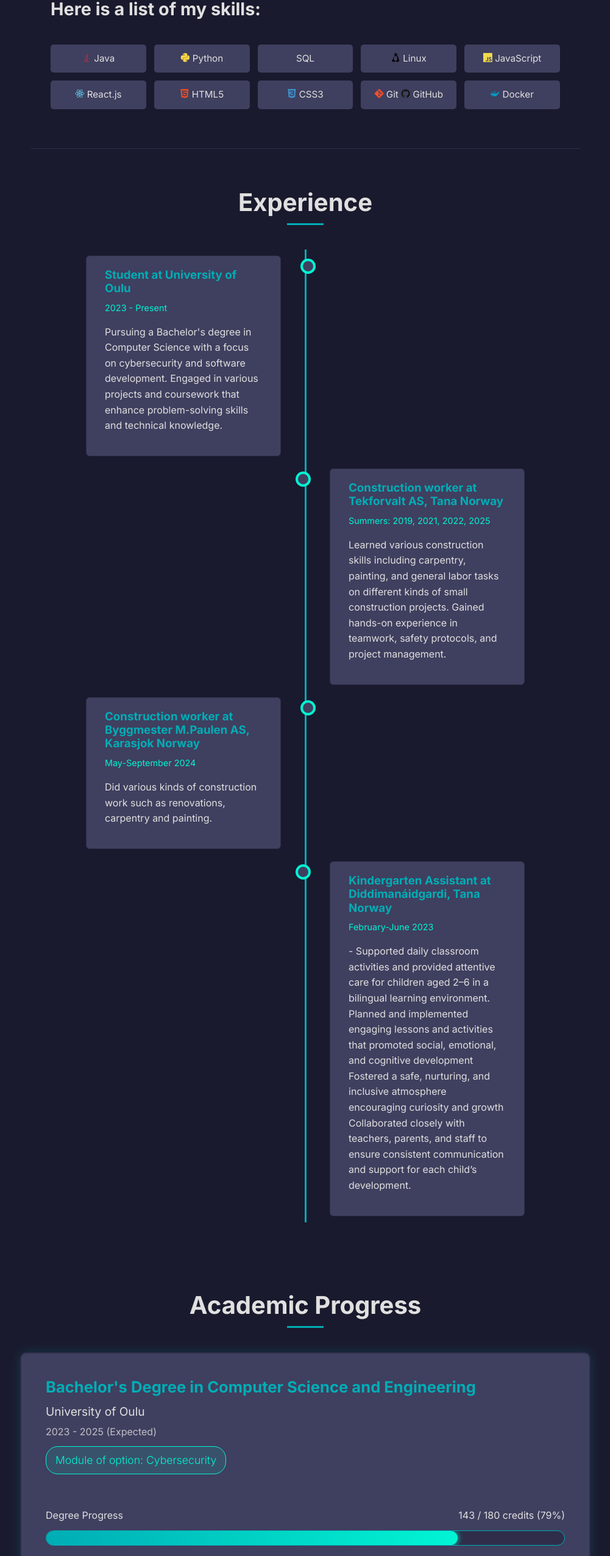
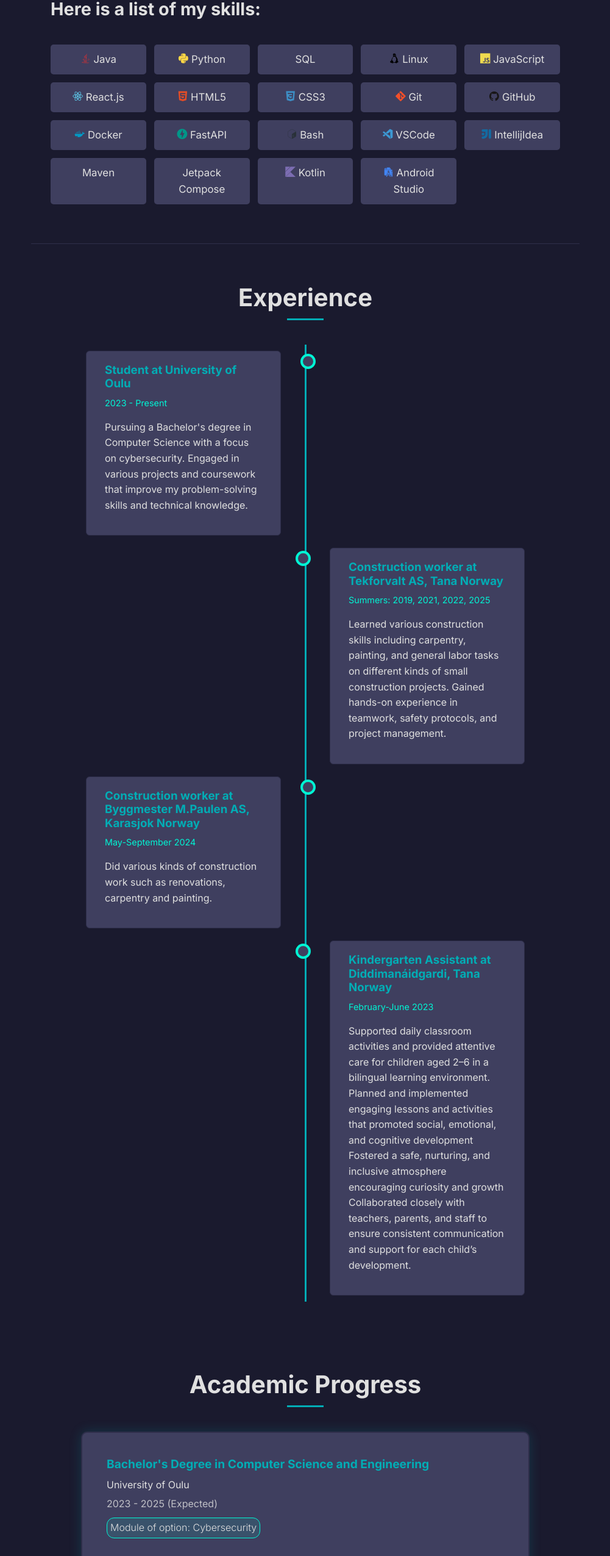
Before and after one commit to AnteTeno/portfolio-website, a React (Create React App) app: page / in a window 1280 px wide. Shown: the part 1020-3571 px from the top of the page at 61% size, without its empty margins (139-1140 px from the left). Built offline with nearby package versions, Linux system fonts and the light colour scheme.

Commit message:
Updated website information and did some styling changes.

```diff
--- a/src/App.js
+++ b/src/App.js
@@ -6,7 +6,6 @@ import About from './components/About';
 import Experience from './components/Experience';
 import Projects from './components/Projects';
 import Story from './components/Story';
-import Contact from './components/Contact';
 import Footer from './components/Footer';
 import AcademicRecord from './components/AcademicRecord';
 
@@ -21,7 +20,6 @@ function App() {
         <AcademicRecord />
         <Projects />
         <Story />
-        <Contact />
       </main>
       <Footer />
     </div>
--- a/src/components/About.css
+++ b/src/components/About.css
@@ -65,7 +65,7 @@
   background-color: var(--secondary);
   padding: 0.7rem 1rem;
   border-radius: 5px;
-  font-size: 0.95rem;
+  font-size: 1.05rem;
   color: var(--text);
   text-align: center;
   transition: background-color 0.3s ease, transform 0.3s ease;
--- a/src/components/About.js
+++ b/src/components/About.js
@@ -15,9 +15,17 @@ const About = () => {
           <li><i className="devicon-react-original colored"></i> React.js</li>
           <li><i className="devicon-html5-plain colored"></i> HTML5</li>
           <li><i className="devicon-css3-plain colored"></i> CSS3</li>
-          <li><i className="devicon-git-plain colored"></i> Git <i className="devicon-github-plain colored"></i> GitHub</li>
+          <li><i className="devicon-git-plain colored"></i> Git</li>
+          <li><i className="devicon-github-plain colored"></i> GitHub </li>
           <li><i className="devicon-docker-plain colored"></i> Docker</li>
-
+          <li><i className="devicon-fastapi-plain colored"></i> FastAPI</li>
+          <li><i className="devicon-bash-plain colored"></i> Bash</li>
+          <li><i className="devicon-vscode-plain colored"></i> VSCode</li>
+          <li><i className="devicon-intellij-plain colored"></i> IntellijIdea</li>
+          <li><i className="devicon-maven-plain colored"></i>Maven</li>
+          <li><i className="devicon-jetpackcompose-plain colored"></i>Jetpack Compose</li>
+          <li><i className="devicon-kotlin-plain colored"></i> Kotlin</li>
+          <li><i className="devicon-androidstudio-plain colored"></i> Android Studio</li>
         </ul>
       </div>
     </section>
--- a/src/components/AcademicRecord.css
+++ b/src/components/AcademicRecord.css
@@ -1,6 +1,6 @@
 .academic-record-section {
   padding: 3rem 2rem;
-  max-width: 1000px;
+  max-width: 800px;
   max-height: 600px;
   margin: 0 auto;
   background-color: var(--background);
@@ -24,14 +24,14 @@
 }
 
 .degree-info h3 {
-  font-size: 1.6rem;
+  font-size: 1.2rem;
   margin-bottom: 10px;
   font-weight: 700;
   color: var(--primary);
 }
 
 .university {
-  font-size: 1.2rem;
+  font-size: 1rem;
   margin-bottom: 5px;
   color: var(--text);
 }
@@ -44,32 +44,32 @@
 }
 
 .specialization {
-  font-size: 1.1rem;
+  font-size: 1rem;
   margin-bottom: 25px;
   font-weight: 100;
-  color: var(--accent);
+  color: var(--text);
   background: rgba(0, 245, 212, 0.1);
   display: inline-block;
-  padding: 8px 15px;
-  border-radius: 20px;
+  padding: 3px 5px;
+  border-radius: 12px;
   border: 1px solid var(--accent);
 }
 
 .progress-bar-container {
-  margin-top: 30px;
+  margin-top: 1px;
 }
 
 .progress-info {
   display: flex;
-  justify-content: space-between;
+  justify-content: start;
   margin-bottom: 12px;
-  font-size: 1rem;
+  font-size: 0.9rem;
   font-weight: 500;
   color: var(--text);
 }
 
 .progress-bar {
-  width: 100%;
+  width: 80%;
   height: 25px;
   background-color: var(--border);
   border-radius: 15px;
--- a/src/components/AcademicRecord.js
+++ b/src/components/AcademicRecord.js
@@ -8,7 +8,7 @@ const AcademicRecord = () => {
     startYear: "2023",
     expectedGraduation: "2025",
     specialization: "Cybersecurity",
-    creditsCompleted: 143,
+    creditsCompleted: 158,
     creditsTotal: 180
   };
 
@@ -26,8 +26,7 @@ const AcademicRecord = () => {
 
         <div className="progress-bar-container">
           <div className="progress-info">
-            <span>Degree Progress</span>
-            <span>{degreeInfo.creditsCompleted} / {degreeInfo.creditsTotal} credits ({Math.round((degreeInfo.creditsCompleted / degreeInfo.creditsTotal) * 100)}%)</span>
+            <span>Progress: {degreeInfo.creditsCompleted} / {degreeInfo.creditsTotal} credits ({Math.round((degreeInfo.creditsCompleted / degreeInfo.creditsTotal) * 100)}%)</span>
           </div>
           <div className="progress-bar">
             <div
--- a/src/components/Contact.css
+++ /dev/null
@@ -1,132 +0,0 @@
-.contact-section {
-  padding: 4rem 2rem;
-  background-color: var(--background);
-  color: var(--text);
-  max-width: 800px;
-  margin: 0 auto;
-}
-
-.contact-content {
-  text-align: center;
-}
-
-.contact-content p {
-  font-size: 1.1rem;
-  margin-bottom: 2rem;
-}
-
-.contact-form {
-  display: flex;
-  flex-direction: column;
-  gap: 1rem;
-  max-width: 600px;
-  margin: 0 auto 2rem;
-  padding: 1.5rem;
-  background-color: var(--secondary);
-  border-radius: 8px;
-  border: 1px solid var(--border);
-}
-
-.form-group {
-  text-align: left;
-}
-
-.form-group label {
-  display: block;
-  margin-bottom: 0.5rem;
-  font-size: 1rem;
-  color: var(--primary);
-}
-
-.form-group input,
-.form-group textarea {
-  width: 100%;
-  padding: 0.8rem;
-  border: 1px solid var(--border);
-  border-radius: 5px;
-  background-color: #2e2e4a; /* Slightly darker than secondary */
-  color: var(--text);
-  font-size: 1rem;
-}
-
-.form-group input:focus,
-.form-group textarea:focus {
-  outline: none;
-  border-color: var(--accent);
-  box-shadow: 0 0 0 2px rgba(0, 255, 204, 0.2);
-}
-
-.contact-form .btn {
-  background-color: var(--primary);
-  color: var(--background);
-  padding: 0.8rem 1.5rem;
-  border-radius: 5px;
-  text-decoration: none;
-  font-weight: bold;
-  border: none;
-  cursor: pointer;
-  transition: background-color 0.3s ease, color 0.3s ease;
-}
-
-.contact-form .btn:hover {
-  background-color: var(--accent);
-  color: var(--background);
-}
-
-.contact-links {
-  margin-top: 2rem;
-}
-
-.contact-links p {
-  font-size: 1rem;
-  margin-bottom: 1rem;
-}
-
-.contact-links ul {
-  list-style: none;
-  padding: 0;
-}
-
-.contact-links li {
-  margin-bottom: 0.5rem;
-}
-
-.contact-links a {
-  color: var(--primary);
-  text-decoration: none;
-  transition: color 0.3s ease;
-}
-
-.contact-links a:hover {
-  color: var(--accent);
-}
-
-/* Responsive adjustments */
-@media (max-width: 768px) {
-  .contact-section {
-    padding: 3rem 1rem;
-  }
-
-  .contact-content p {
-    font-size: 1rem;
-  }
-
-  .contact-form {
-    padding: 1.5rem;
-  }
-
-  .form-group label {
-    font-size: 0.9rem;
-  }
-
-  .form-group input,
-  .form-group textarea {
-    padding: 0.6rem;
-    font-size: 0.9rem;
-  }
-
-  .contact-form .btn {
-    padding: 0.7rem 1.2rem;
-    font-size: 0.9rem;
-  }
-}
--- a/src/components/Contact.js
+++ /dev/null
@@ -1,30 +0,0 @@
-import React from 'react';
-import './Contact.css';
-
-const Contact = () => {
-  return (
-    <section id="contact" className="contact-section">
-      <h2 className="section-title">Contact Me</h2>
-      <div className="contact-content">
-        <p>Have a question or want to work together? Feel free to reach out!</p>
-        <form className="contact-form" action="#" method="POST">
-          <div className="form-group">
-            <label htmlFor="name">Name</label>
-            <input type="text" id="name" name="name" required />
-          </div>
-          <div className="form-group">
-            <label htmlFor="email">Email</label>
-            <input type="email" id="email" name="email" required />
-          </div>
-          <div className="form-group">
-            <label htmlFor="message">Message</label>
-            <textarea id="message" name="message" rows="5" required></textarea>
-          </div>
-          <button type="submit" className="btn">Send Message</button>
-        </form>
-      </div>
-    </section>
-  );
-}
-
-export default Contact;
--- a/src/components/Experience.js
+++ b/src/components/Experience.js
@@ -7,7 +7,7 @@ const Experience = () => {
       title: 'Student',
       company: 'University of Oulu',
       years: '2023 - Present',
-      description: 'Pursuing a Bachelor\'s degree in Computer Science with a focus on cybersecurity and software development. Engaged in various projects and coursework that enhance problem-solving skills and technical knowledge.'
+      description: 'Pursuing a Bachelor\'s degree in Computer Science with a focus on cybersecurity. Engaged in various projects and coursework that improve my problem-solving skills and technical knowledge.'
     },
     {
       title: 'Construction worker',
@@ -25,7 +25,7 @@ const Experience = () => {
       title: 'Kindergarten Assistant',
       company: 'Diddimanáidgardi, Tana Norway',
       years: 'February-June 2023',
-      description: '- Supported daily classroom activities and provided attentive care for children aged 2–6 in a bilingual learning environment. Planned and implemented engaging lessons and activities that promoted social, emotional, and cognitive development Fostered a safe, nurturing, and inclusive atmosphere encouraging curiosity and growth Collaborated closely with teachers, parents, and staff to ensure consistent communication and support for each child’s development.'
+      description: 'Supported daily classroom activities and provided attentive care for children aged 2–6 in a bilingual learning environment. Planned and implemented engaging lessons and activities that promoted social, emotional, and cognitive development Fostered a safe, nurturing, and inclusive atmosphere encouraging curiosity and growth Collaborated closely with teachers, parents, and staff to ensure consistent communication and support for each child’s development.'
     },
   ];
 
--- a/src/components/Footer.css
+++ b/src/components/Footer.css
@@ -3,8 +3,7 @@
   color: var(--text);
   text-align: center;
   padding: 2rem;
-  border-top: 1px solid var(--border);
-  margin-left: 250px; /* Same width as sidebar */
+  border-top: 1px solid var(--border); /* Same width as sidebar */
 }
 
 .footer p {
--- a/src/components/Footer.js
+++ b/src/components/Footer.js
@@ -11,7 +11,7 @@ const Footer = () => {
         <a href="https://www.linkedin.com/in/ante-tenoranta-71865a28b/" target="_blank" rel="noopener noreferrer"><FaLinkedin /></a>
         <a href="mailto:tenoranta@gmail.com"><FaEnvelope /></a>
       </div>
-      <p>&copy; {new Date().getFullYear()} Ante Tenoranta. All rights reserved.</p>
+      <p>&copy; {new Date().getFullYear()} Ante Tenoranta</p>
     </footer>
   );
 }
--- a/src/components/Projects.js
+++ b/src/components/Projects.js
@@ -3,16 +3,28 @@ import './Projects.css';
 
 const Projects = () => {
   const projects = [
+     {
+      name: 'YO-prep (on-going)',
+      description: 'YOPrep is a Spring-boot REST API + React frontend application for Finnish matriculation exam practice, featuring flexible JSON-based question storage, and user authentication with BCrypt' ,
+      imageUrl: 'yolakki.png',
+      githubUrl: 'https://github.com/AnteTeno/yo-prep'
+    },
     {
-      name: 'CS skin arbitrage bot (Under development)',
-      description: 'CS Skinbot is a Counter-Strike skin trading application that fetches deal data from CSGOEmpire API, analyzes market trends, and identifies profitable trading opportunities. The application consists of a FastAPI backend and a React frontend with user authentication.' ,
+      name: 'Mobile Computing coursework',
+      description: 'Repository for University of Oulu course Mobile Computing, where we learned about moblie development, Kotlin, Android Studio and Jetpack Compose.' ,
+      imageUrl: 'unioulu.png',
+      githubUrl: 'https://github.com/AnteTeno/yo-prep'
+    },
+    {
+      name: 'CS skin arbitrage bot',
+      description: 'CS Skinbot is a Counter-Strike skin trading application that fetches deal data from CSGOEmpire API and saves it to database for market analysis. The application consists of a FastAPI backend and a React frontend with user authentication.' ,
       imageUrl: 'cslogo.png',
       githubUrl: 'https://github.com/AnteTeno/cs_skinbot'
     },
     {
       name: 'Datastructures and Algorithms course repository',
       description: 'Repository containing solutions and implementations for various data structures and algorithms as part of a university course. Implemented in Java.',
-      imageUrl: 'datastructures.png',
+      imageUrl: 'unioulu.png',
       githubUrl: 'https://github.com/AnteTeno/Data-structures-and-algorithms'
     },
     {
```
Also changed, not shown: public/unioulu.png (added), public/yolakki.png (added).
